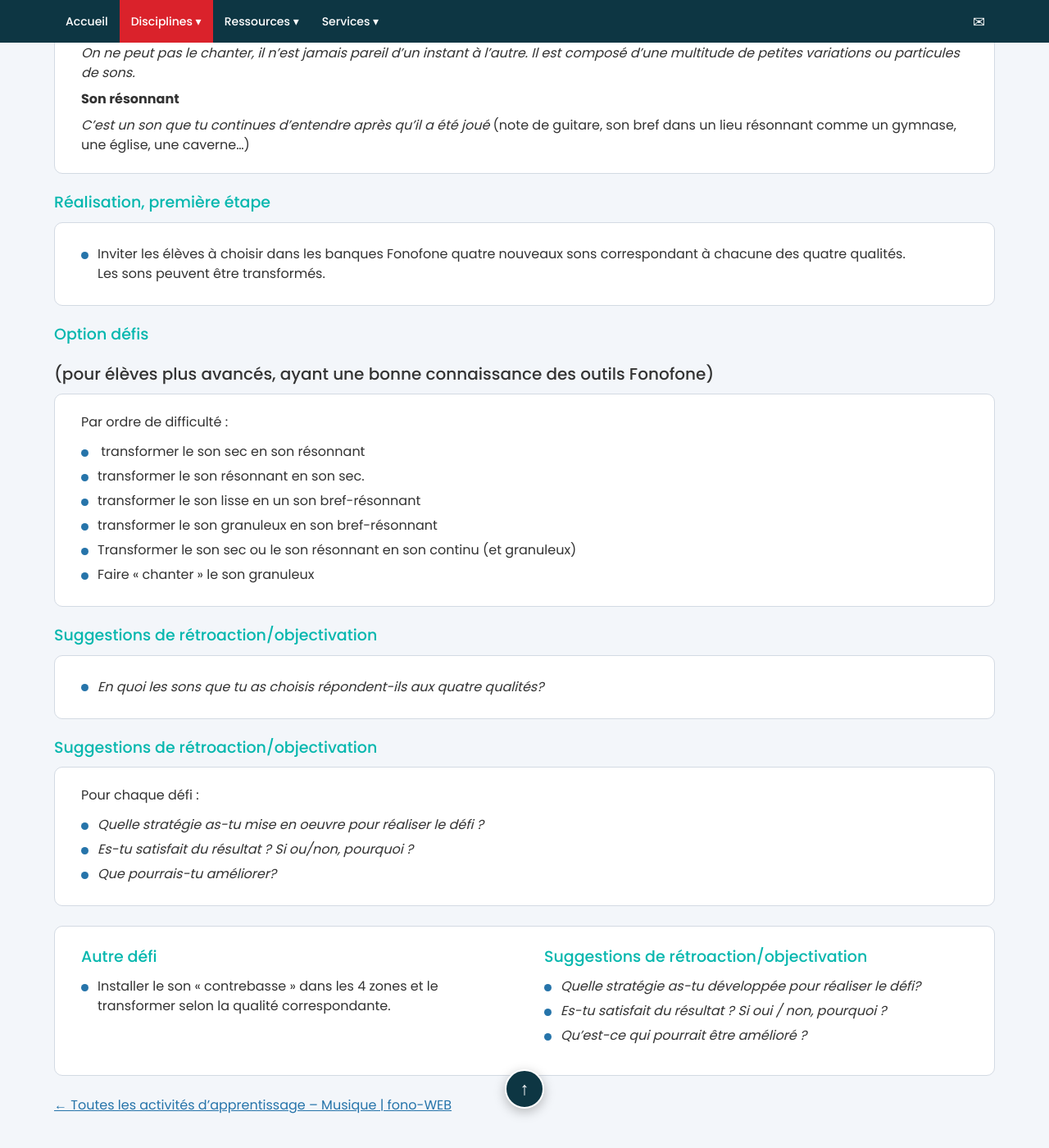
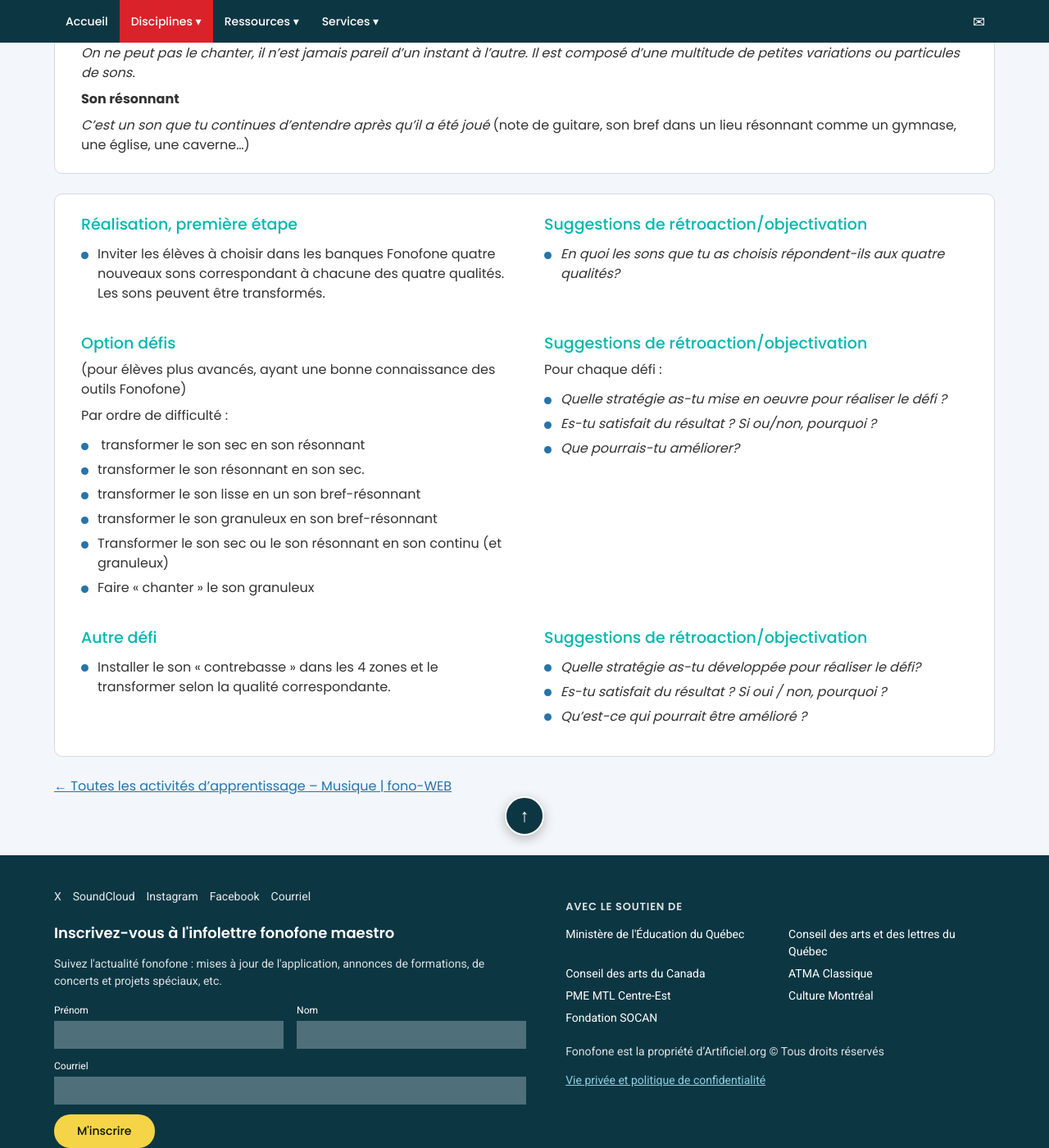
Before and after one commit to yves-fonofone/site-fonofone-revision, a Jekyll site: the page built from _activites/qualite.md, in a window 1280 px wide and 1400 px high, scrolled down 1729 px. Shown: the whole window at 82% size. Built offline with Jekyll 4.4.1, drawn with Linux system fonts in a browser that asks for light colours.

Commit message:
Qualité du son : réalisation et rétroactions dans un seul cadre, 3 rangées sur 2 colonnes
Co-Authored-By: Claude Opus 5.5 <noreply@anthropic.com>

```diff
--- a/_activites/qualite.md
+++ b/_activites/qualite.md
@@ -115,20 +115,27 @@ L’enseignant.e fait jouer chacun des sons et demande aux élèves de les décr
 
 </section>
 
+<section class="encadre encadre--blanc encadre--options encadre--options-2">
+<div class="options__col" markdown="1">
+
 #### Réalisation, première étape
-
-<section class="encadre encadre--blanc encadre--bloc" markdown="1">
 
 - Inviter les élèves à choisir dans les banques Fonofone quatre nouveaux sons correspondant à chacune des quatre qualités.
  Les sons peuvent être transformés.
 
-</section>
+</div>
+<div class="options__col" markdown="1">
+
+#### Suggestions de rétroaction/objectivation
+
+- *En quoi les sons que tu as choisis répondent-ils aux quatre qualités?*
+
+</div>
+<div class="options__col" markdown="1">
 
 #### Option défis
 
-### (pour élèves plus avancés, ayant une bonne connaissance des outils Fonofone)
-
-<section class="encadre encadre--blanc encadre--bloc" markdown="1">
+(pour élèves plus avancés, ayant une bonne connaissance des outils Fonofone)
 
 Par ordre de difficulté :
 
@@ -139,19 +146,10 @@ Par ordre de difficulté :
 - Transformer le son sec ou le son résonnant en son continu (et granuleux)
 - Faire « chanter » le son granuleux
 
-</section>
+</div>
+<div class="options__col" markdown="1">
 
 #### Suggestions de rétroaction/objectivation
-
-<section class="encadre encadre--blanc encadre--bloc" markdown="1">
-
-- *En quoi les sons que tu as choisis répondent-ils aux quatre qualités?*
-
-</section>
-
-#### Suggestions de rétroaction/objectivation
-
-<section class="encadre encadre--blanc encadre--bloc" markdown="1">
 
 Pour chaque défi :
 
@@ -159,9 +157,7 @@ Pour chaque défi :
 - *Es-tu satisfait du résultat ? Si ou/non, pourquoi ?*
 - *Que pourrais-tu améliorer?*
 
-</section>
-
-<section class="encadre encadre--blanc encadre--options encadre--options-2">
+</div>
 <div class="options__col" markdown="1">
 
 #### Autre défi
```
